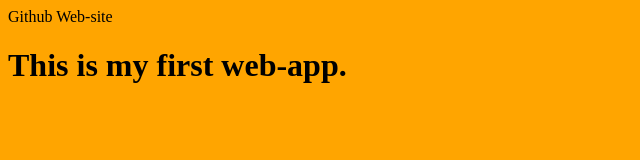
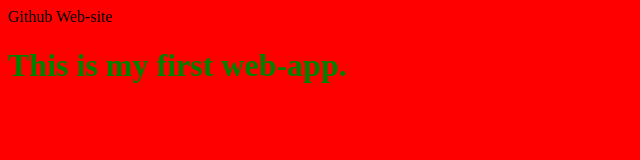
Before and after one commit to jadhavnilesh6140/Arun, a plain HTML site: page index.html in a window 1280 px wide. Shown: the whole page, without its empty margins (0-640 px from the left). Drawn offline with Linux system fonts and the light colour scheme.

Commit message:
Update index.html

```diff
--- a/index.html
+++ b/index.html
@@ -1,8 +1,8 @@
 <html>
 <Nilesh>
 Github Web-site</Nilesh>
-<body style= "background-color:orange;">
-<h1 style="color:yello;">
+<body style= "background-color:red;">
+<h1 style="color:green;">
 This is my first web-app.
 </h1>
 </body>
```
